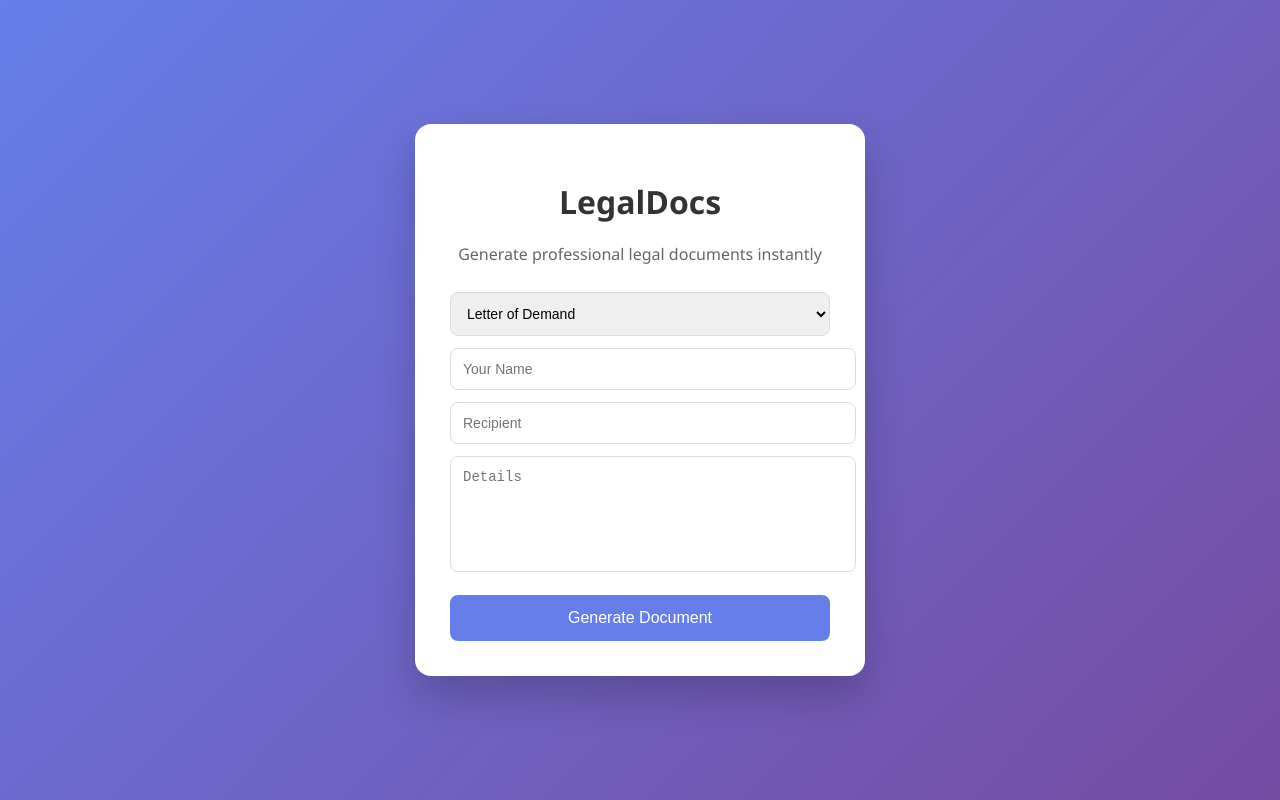
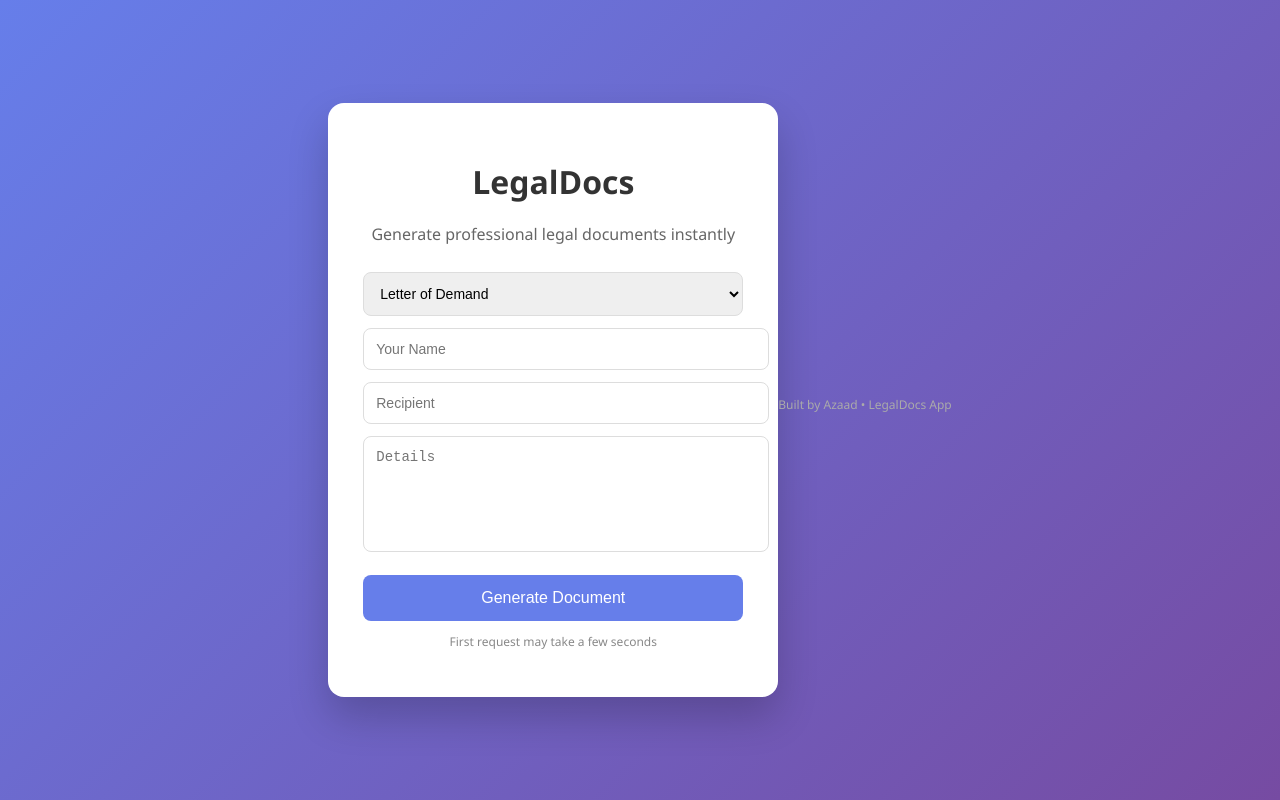
Before and after one commit to AzaadB/Legal-Docs, a React (Create React App) app in the folder client/: page / in a window 1280 px wide. Built offline with nearby package versions, Linux system fonts and the light colour scheme; no server answers.

Commit message:
UI improvements + validation

```diff
--- a/client/src/App.js
+++ b/client/src/App.js
@@ -12,13 +12,23 @@ function App() {
   // ...
 
   const generateDoc = async () => {
+    if (!name || !recipient || !details) {
+      alert('Please fill in all fields')
+      return
+    }
+
     setLoading(true)
 
+    try {
       const res = await fetch(`${API_URL}/generate`, {
         method: 'POST',
-      headers: { 'Content-Type': 'application/json' },
+        headers: {
+          'Content-Type': 'application/json',
+        },
         body: JSON.stringify({ docType, name, recipient, details }),
       })
+
+      if (!res.ok) throw new Error('Server error')
 
       const blob = await res.blob()
       const url = window.URL.createObjectURL(blob)
@@ -27,10 +37,12 @@ function App() {
       a.href = url
       a.download = 'document.docx'
       a.click()
+    } catch (err) {
+      alert('Something went wrong. Try again.')
+    }
 
     setLoading(false)
   }
-
   ;<button onClick={generateDoc}>
     {loading ? 'Generating...' : 'Generate Document'}
   </button>
@@ -64,7 +76,13 @@ function App() {
         />
 
         <button onClick={generateDoc}>Generate Document</button>
+        <p style={{ fontSize: 12, color: '#888' }}>
+          First request may take a few seconds
+        </p>
       </div>
+      <p style={{ marginTop: 20, fontSize: 12, color: '#aaa' }}>
+        Built by Azaad • LegalDocs App
+      </p>
     </div>
   )
 }
```
Lines whose indentation alone changed are shown as unchanged.
